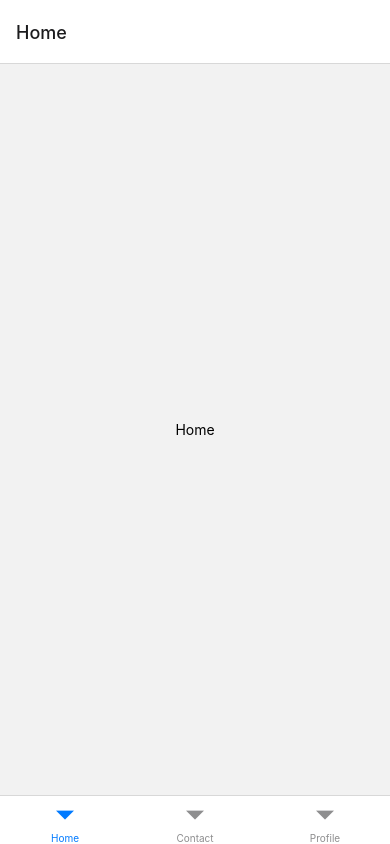
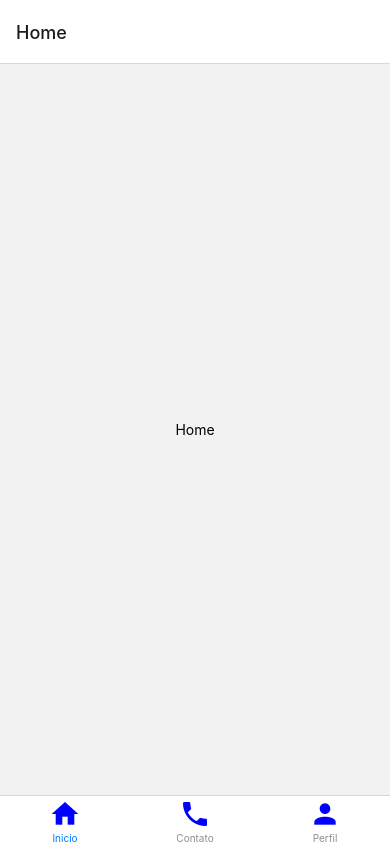
Before and after one commit to Matheuszambondacosta/bottom-navigation, a React Native app: screen / in a window 390 px wide. Built offline with nearby package versions, Linux system fonts and the light colour scheme.

Commit message:
Adiciona ícones e rótulos na barra de navegação

```diff
--- a/App.jsx
+++ b/App.jsx
@@ -1,6 +1,7 @@
 import { StatusBar } from 'expo-status-bar';
 import { NavigationContainer } from '@react-navigation/native';
 import { createBottomTabNavigator } from '@react-navigation/bottom-tabs';
+import MaterialCommunityIcons from 'react-native-vector-icons/MaterialCommunityIcons';
 
 import Home from './src/screens/Home';
 import Contact from './src/screens/Contact';
@@ -12,9 +13,45 @@ export default function App() {
   return (
     <NavigationContainer>
       <Tab.Navigator>
-        <Tab.Screen name="Home" component={Home} />
-        <Tab.Screen name="Contact" component={Contact} />
-        <Tab.Screen name="Profile" component={Profile} />
+        <Tab.Screen name="Home" component={Home}
+          options={{
+            tabBarLabel: 'Inicio',
+            tabBarIcon: () => (
+              <MaterialCommunityIcons
+                name="home"
+                color={"blue"}
+                size={32} />
+            ),
+          }}
+
+        />
+        <Tab.Screen name="Contact" component={Contact}
+
+          options={{
+            tabBarLabel: 'Contato',
+            tabBarIcon: () => (
+              <MaterialCommunityIcons
+                name="phone"
+                color={"blue"}
+                size={32} />
+            ),
+          }}
+
+        />
+        <Tab.Screen name="Profile" component={Profile}
+
+          options={{
+            tabBarLabel: 'Perfil',
+            tabBarIcon: () => (
+              <MaterialCommunityIcons
+                name="account"
+                color={"blue"}
+                size={32} />
+            ),
+          }}
+
+
+        />
       </Tab.Navigator>
 
       <StatusBar style="auto" />
```
